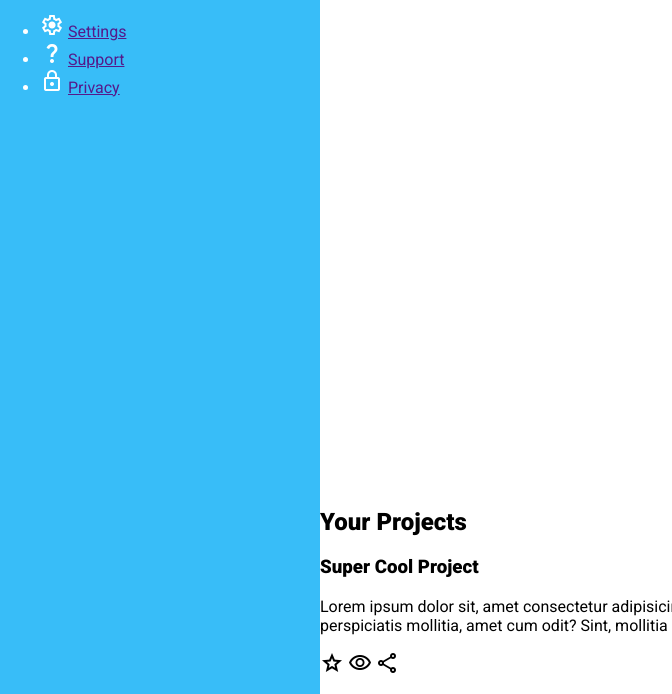
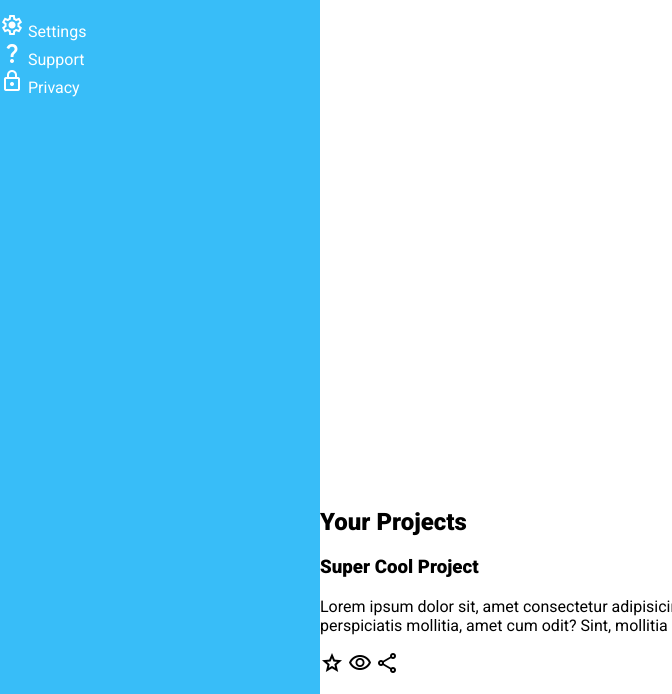
Before and after one commit to AndersonGamarraJW/dashboard, a plain HTML site: page index.html in a window 1280 px wide. Shown: the part 255-949 px from the top of the page, without its empty margins (0-672 px from the left). Drawn offline with nearby package versions, Linux system fonts and the light colour scheme.

Commit message:
syle(aside): Elimina el diseño por defecto de las listas y enlaces

```diff
--- a/index.html
+++ b/index.html
@@ -9,7 +9,7 @@
     <title>Dashboard</title>
 </head>
 <body>
-    <aside class="dasboard-panel">
+    <aside class="dashboard-panel">
         <div class="logo">
             <span class="material-symbols-outlined" id="dashboard-icon">
                 dashboard
--- a/style.css
+++ b/style.css
@@ -27,6 +27,14 @@ aside .logo{
 .logo > #dashboard-icon{
     font-size: 50px;
 }
+.dashboard-panel > ul{
+    list-style: none;
+    padding: 0;
+}
+.dashboard-panel > ul > li > a {
+    text-decoration: none;
+    color: #FFFF;
+}
 header{
     grid-area: header;
 
```
